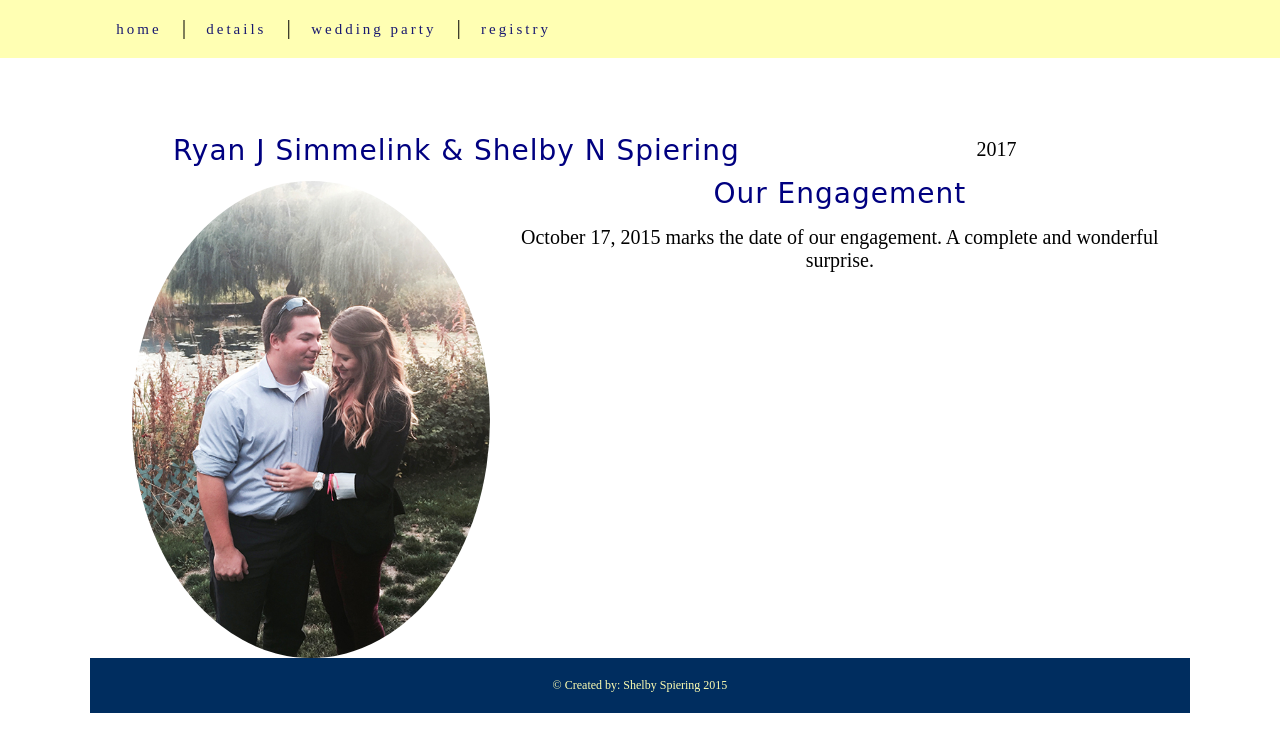
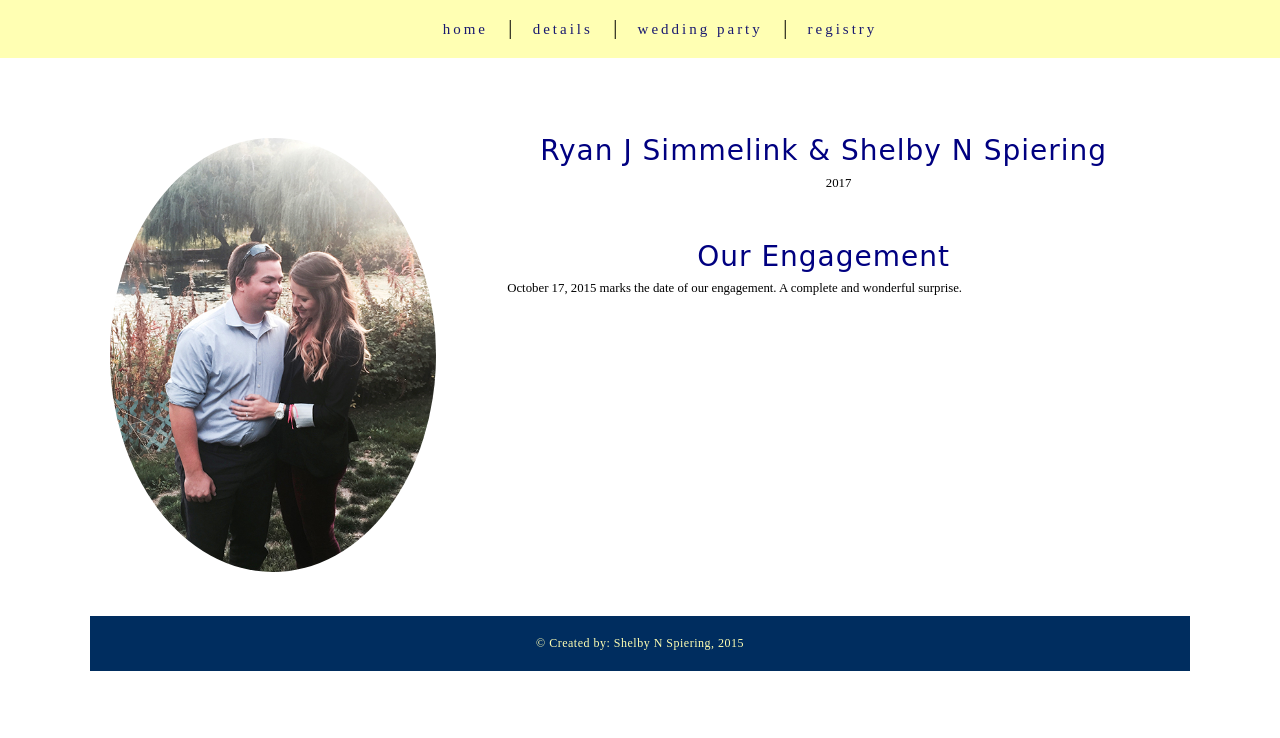
Before and after one commit to sspiering/SpieringSimmelink2017, a plain HTML site: page index.html in a window 1280 px wide. Shown: the part 137-875 px from the top of the page. After the commit the page ends 833 px from the top, so only its background shows below. Drawn offline with Linux system fonts and the light colour scheme; a web font is replaced by a local one.

Commit message:
Grid Formatting

```diff
--- a/css/style.css
+++ b/css/style.css
@@ -1,7 +1,6 @@
 /*GLOBAL*/
 img {
-  max-width: 35%;
-  float: right;
+  max-width: 100%;
   border-radius: 100%;
 }
 
@@ -60,14 +59,8 @@ li {
 }
 /*LAYOUT*/
 
-img {
-  border: 100px;
-}
-
 .grid-container {
-  text-align: center;
   display: block;
-  margin: auto;
 }
 
 footer {
@@ -81,6 +74,7 @@ footer {
 /*  color: cornsilk;*/
 /*  color: #ff6;*/
   color: #ffffb3;
+  letter-spacing: .5px;
 }
 
 
@@ -97,14 +91,26 @@ div {
   letter-spacing: 1px;
   font-size: 1.75em;
   line-height: 25px;
+  text-align: center;
 }
 
 p {
   font-family: 'Antic Didone', serif;
-  font-size: 1.25em;
+  font-size: .8em;
+  margin-left: 30px;
   }
+
+.date {
+  text-align: center;
+}
+
+section {
+    margin-bottom: 40px;
+}
 
 /* LINKS */
 a:hover {
-  color: black;
+  color: cornsilk;
+  background: midnightblue;
+  border-radius: 50%;
 }
--- a/index.html
+++ b/index.html
@@ -17,7 +17,7 @@
    <section class="sticky-nav" class="grid-container">
      <h1 class="grid-12">always love</h1>
 
-      <nav class="grid-6" role='navigation'>
+      <nav class="grid-12" role='navigation'>
   <ul>
     <li><a href="index.html">home</a></li>
     <li>|</li>
@@ -30,19 +30,26 @@
 </nav>
       </section>
 
-    <section class="grid-container">
-      <div class="grid-8">Ryan J Simmelink &amp; Shelby N Spiering </div>
-      <p>2017</p>
+  <article class="grid-container">
+    <section class="grid-4">
+       <img src="img/engaged-se.jpg" />
+    </section>
 
-      <img class="grid-12" src="img/engaged-se.jpg" />
+     <section class="grid-8">
+      <div>Ryan J Simmelink &amp; Shelby N Spiering </div>
+      <p class="date">2017</p>
 
+    </section>
+
+  <section class="grid-8">
      <div>Our Engagement</div>
 
      <p>October 17, 2015 marks the date of our engagement. A complete and wonderful surprise.</p>
-
    </section>
 
-    <footer class="grid-container"> &copy; Created by: Shelby Spiering 2015 </footer>
+    </article>
+
+    <footer class="grid-container"> &copy; Created by: Shelby N Spiering, 2015 </footer>
 
   </body>
 
```
